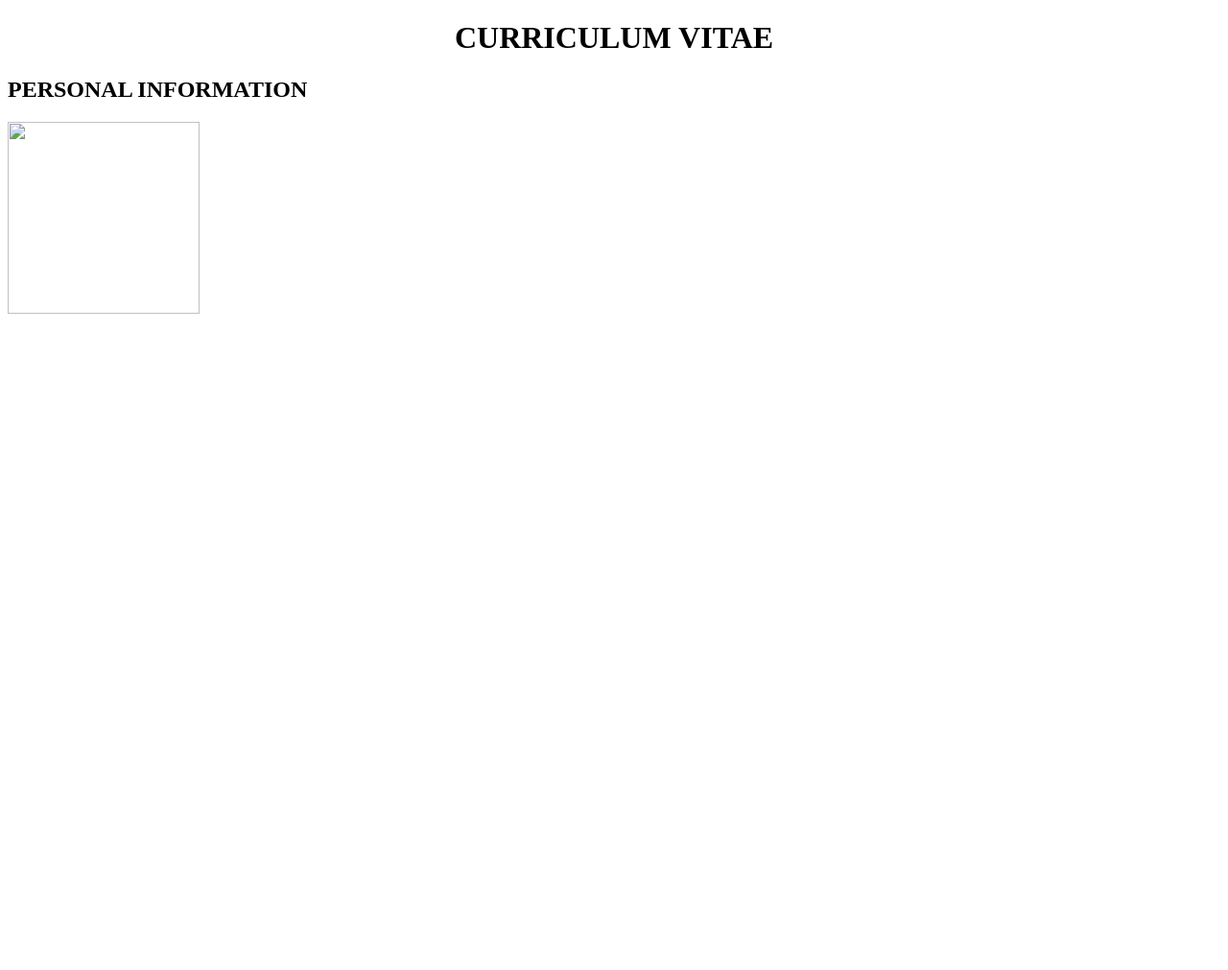
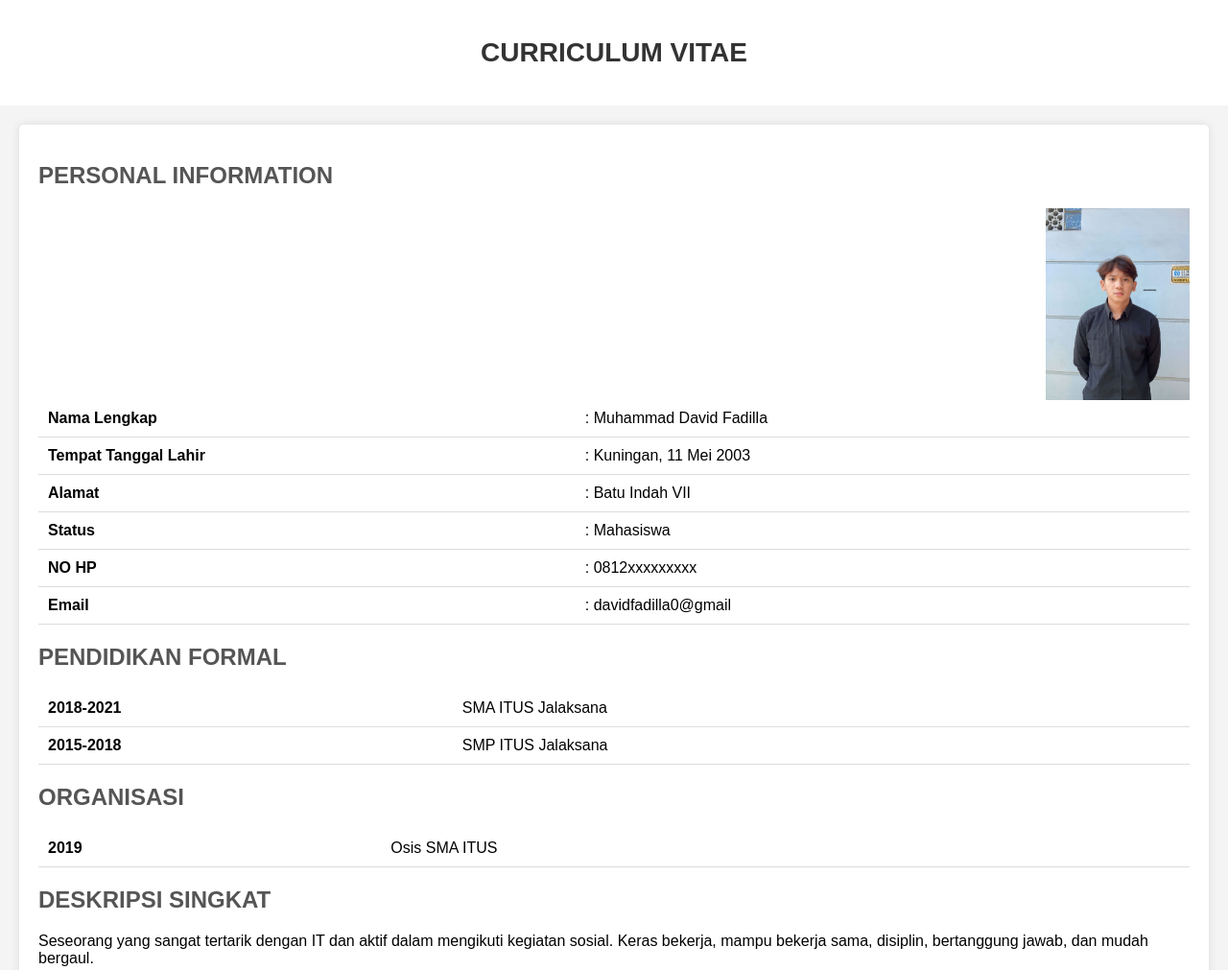
Before and after one commit to ddavidfadila/WAD_Project1, a plain HTML site: page index.html in a window 1280 px wide. Shown: the whole page at 96% size. Before the commit the page ends 800 px from the top, so only its background shows below. Drawn offline with Linux system fonts and the light colour scheme.

Commit message:
Add files via upload

```diff
--- a/index.html
+++ b/index.html
@@ -1,20 +1,114 @@
 <!DOCTYPE html>
-<html lang="en">
+<html>
 <head>
-
-
+    <title>CURRICULUM VITAE</title>
+    <style>
+        body {
+            font-family: 'Arial', sans-serif;
+            background-color: #f4f4f4;
+            margin: 0;
+            padding: 0;
+        }
+        .header {
+            text-align: center;
+            background-color: #ffffff;
+            color: white;
+            padding: 20px;
+        }
+        .container {
+            margin: 20px;
+            background-color: white;
+            padding: 20px;
+            border-radius: 5px;
+            box-shadow: 0 0 10px rgba(0, 0, 0, 0.1);
+        }
+        h1 {
+            font-size: 28px;
+            color: #333;
+        }
+        h2 {
+            font-size: 24px;
+            color: #555;
+        }
+        table {
+            width: 100%;
+            border-collapse: collapse;
+            margin-top: 20px;
+        }
+        th, td {
+            padding: 10px;
+            border-bottom: 1px solid #ddd;
+        }
+        img {
+            float: right;
+            width: 150px;
+            height: 200px;
+    </style>
 </head>
 <body>
     <div class="header">
-        <h1><center> CURRICULUM VITAE </center></h1>
+        <h1>CURRICULUM VITAE</h1>
     </div>
 
     <div class="container">
         <!-- INFORMASI DATA DIRI -->
         <h2>PERSONAL INFORMATION</h2>
         <!-- Tempat menyimpan foto -->
-        <img src="upin.jpg" width='200' height="200" align=center>
+        <img src="DAVID.jpg" alt="Foto Saya">
         <table>
+            <tr>
+                <td><b>Nama Lengkap</b></td>
+                <td>: Muhammad David Fadilla</td>
+            </tr>
+            <tr>
+                <td><b>Tempat Tanggal Lahir</b></td>
+                <td>: Kuningan, 11 Mei 2003</td>
+            </tr>
+            <tr>
+                <td><b>Alamat</b></td>
+                <td>: Batu Indah VII</td>
+            </tr>
+            <tr>
+                <td><b>Status</b></td>
+                <td>: Mahasiswa</td>
+            </tr>
+            <tr>
+                <td><b>NO HP</b></td>
+                <td>: 0812xxxxxxxxx</td>
+            </tr>
+            <tr>
+                <td><b>Email</b></td>
+                <td>: davidfadilla0@gmail</td>
+            </tr>
+        </table>
 
+        <!-- RIWAYAT PENDIDIKAN FORMAL -->
+        <h2>PENDIDIKAN FORMAL</h2>
+        <table>
+            <tr>
+                <td><b>2018-2021</b></td>
+                <td>SMA ITUS Jalaksana</td>
+            </tr>
+            <tr>
+                <td><b>2015-2018</b></td>
+                <td>SMP ITUS Jalaksana</td>
+            </tr>
+        </table>
+        <!-- RIWAYAT ORGANISASI -->
+        <h2>ORGANISASI</h2>
+        <table>
+            <tr>
+                <td><b>2019</b></td>
+                <td>Osis SMA ITUS</td>
+            </tr>
+        </table>
+
+        <!-- DESKRIPSI -->
+        <h2>DESKRIPSI SINGKAT</h2>
+        <p>
+            Seseorang yang sangat tertarik dengan IT dan aktif dalam mengikuti kegiatan sosial. Keras bekerja, mampu bekerja sama, disiplin, bertanggung jawab, dan mudah bergaul.
+<br>
+        </p>
+    </div>
 </body>
 </html>
```
Also changed, not shown: DAVID.jpg (added).
